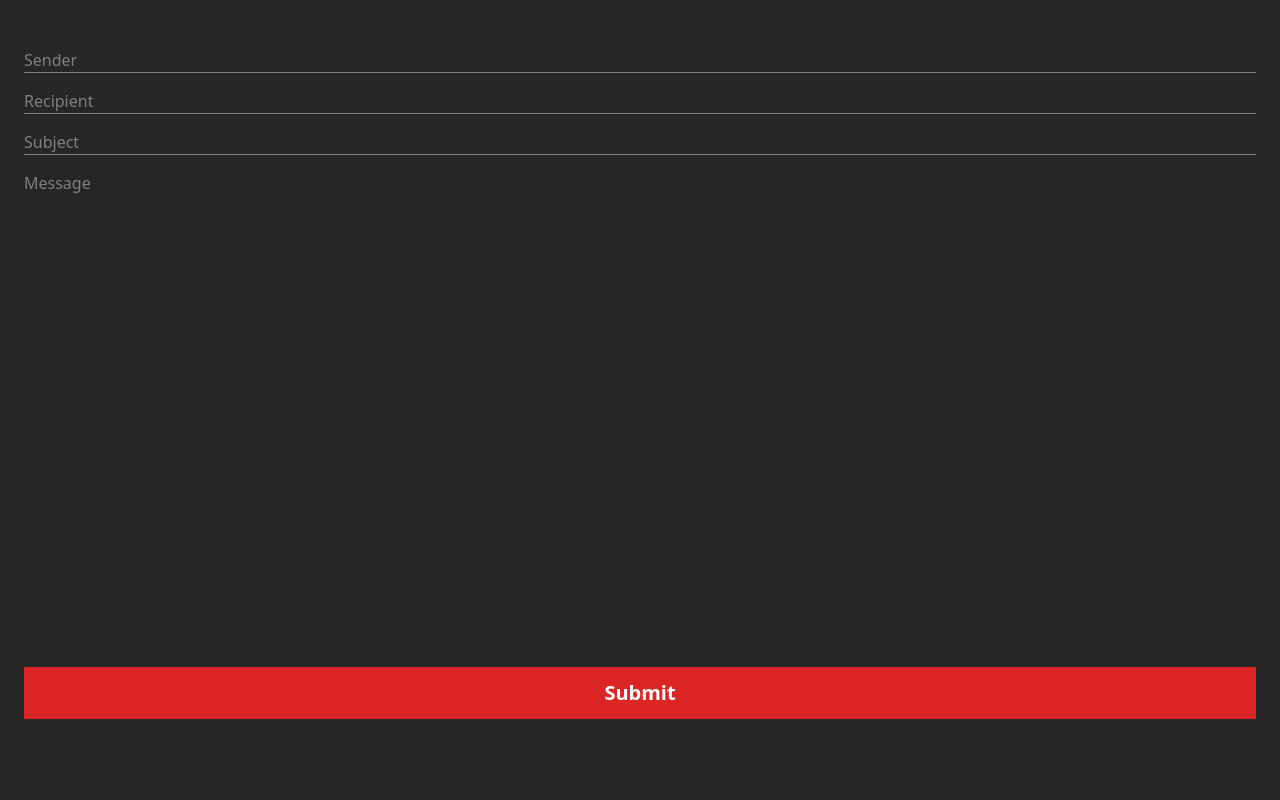
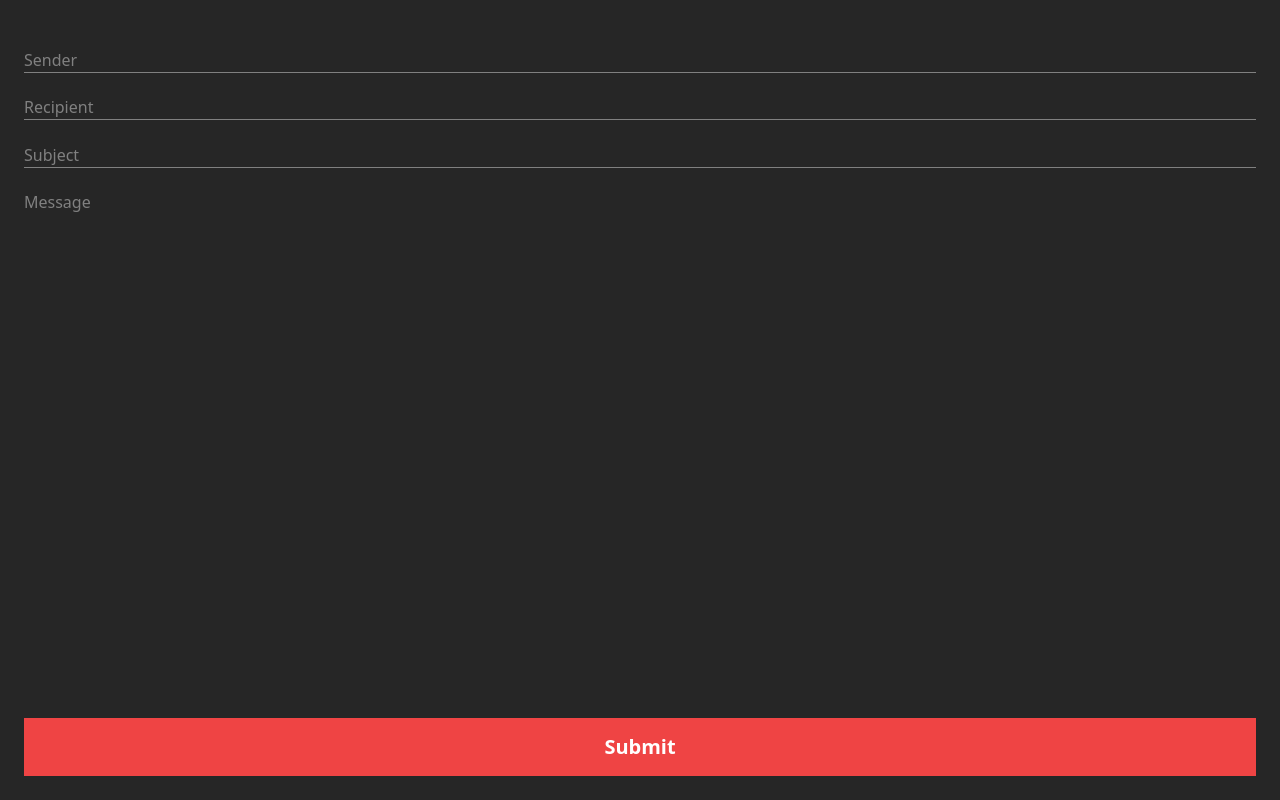
Before and after one commit to des-afari/1_sending_emails_with_python, a Django app: page / in a window 1280 px wide. Run offline with Django 4.2, Linux system fonts and the light colour scheme; some libraries are stand-ins or nearby versions.

Commit message:
change frontend css

```diff
--- a/templates/index.html
+++ b/templates/index.html
@@ -8,13 +8,19 @@
     <script src="https://cdn.tailwindcss.com"></script>
 </head>
 <body class="bg-neutral-800 color-white">
-    <form method="POST" class="m-6 mt-12 flex flex-col gap-y-4">
+    <form method="POST" class="p-6 pt-12 form">
         {% csrf_token %}
         {{email_form.as_p}}
-        <button class="w-full bg-red-600 font-bold text-xl text-white p-3 self-end">Submit</button>
+        <button class="bg-red-500 text-white font-bold text-xl">Submit</button>
     </form>
 </body>
 <style>
+    .form{
+        height: 100vh;
+        display: grid;
+        grid-template-rows: 5% 5% 5% 1fr 8%;
+        row-gap: 1.5%;
+    }
     p > input[type='text']{
         width: 100%;
         background-color: #262626;
@@ -31,7 +37,6 @@
     }
 
     #id_message{
-        display: flex;
         background-color: #262626;
         color: white;
         font-size: 1rem;
@@ -40,7 +45,5 @@
         overflow: auto;
         resize: none;
     }
-
-
 </style>
 </html>
```
